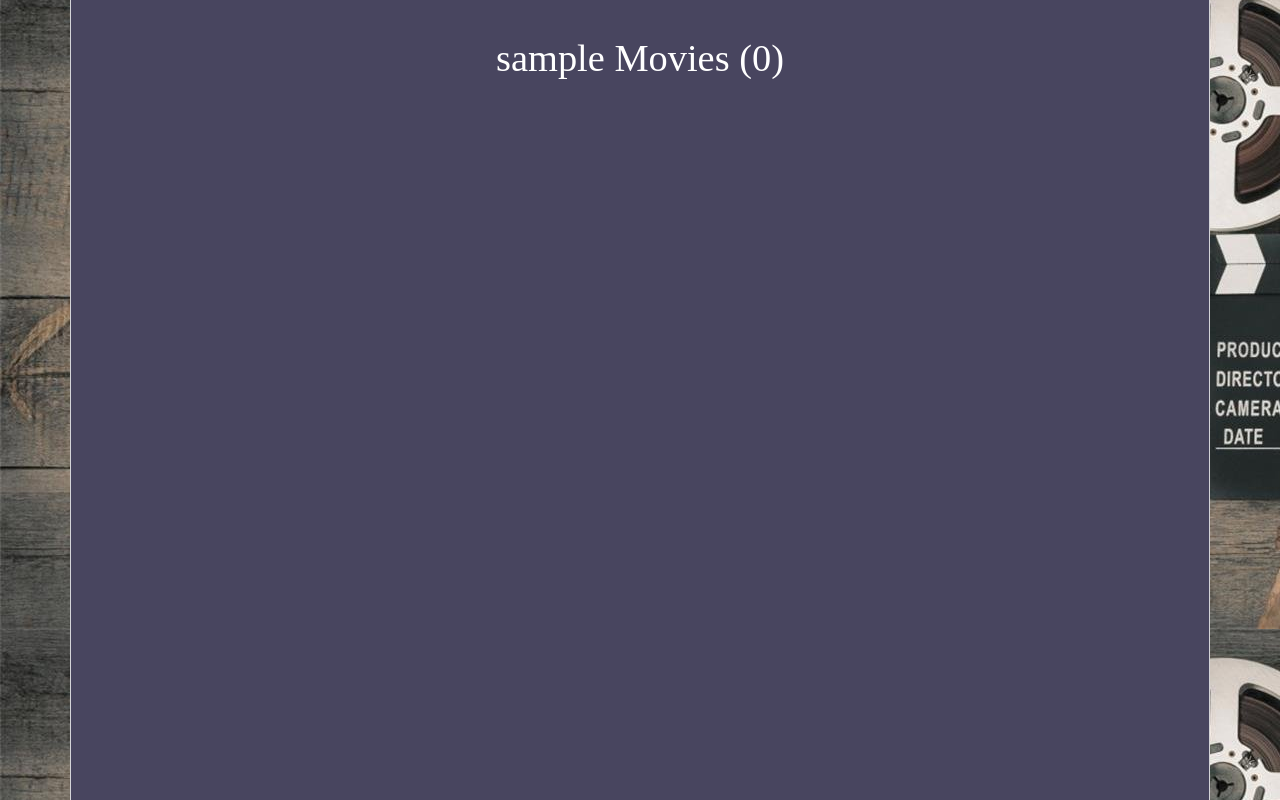
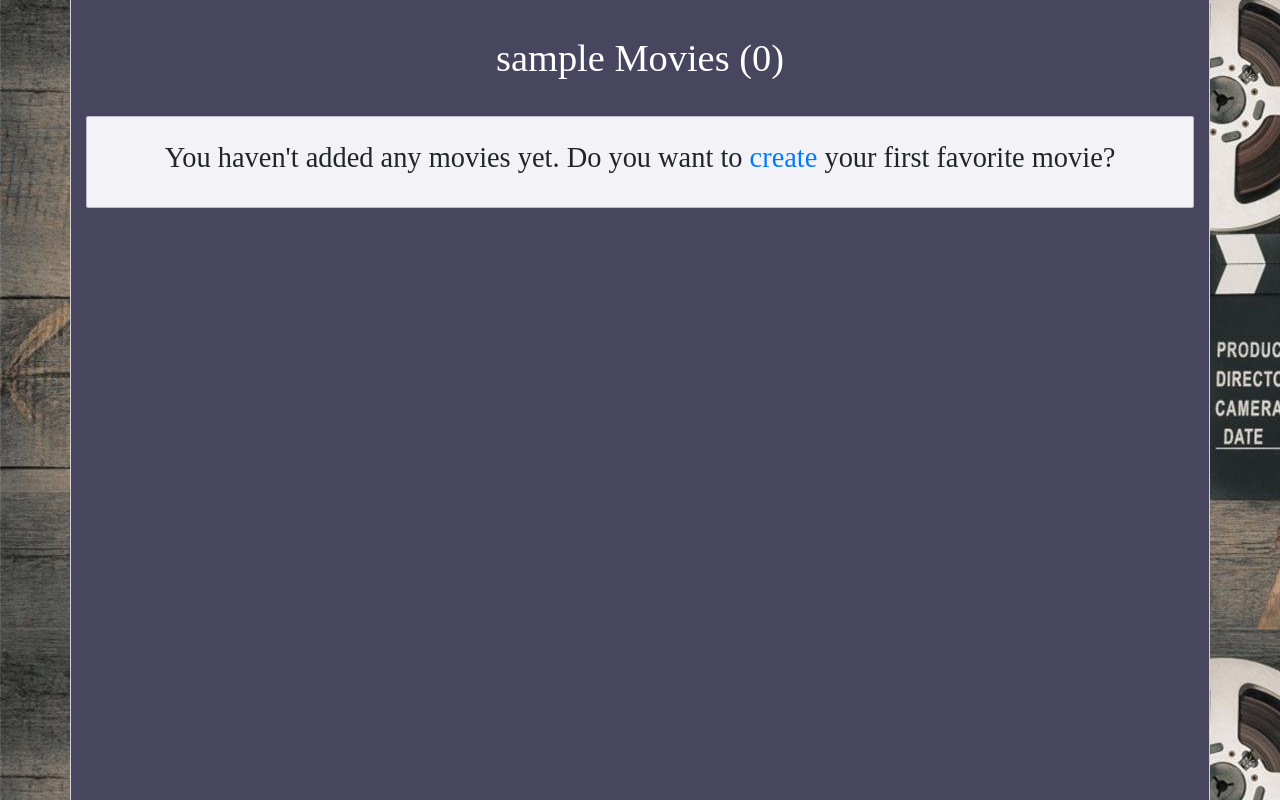
Before and after one commit to MShbana/item-catalog, a Flask app: a page that uses templates/user_movies.html in a window 1280 px wide. Shown: the part 57-857 px from the top of the page. Run offline with Flask 2, Linux system fonts and the light colour scheme; a user stored in the database is signed in; data comes from the database, SQL or seed files in the repository; data that the repository does not hold is empty; parts of the project's set-up code (start-up, migrations or seed data) failed here and were passed over; some libraries are stand-ins or nearby versions.

Commit message:
Added a sentence to show up in the user's account if they have no movies yet

```diff
--- a/templates/genre.html
+++ b/templates/genre.html
@@ -17,7 +17,7 @@
     <h1 class="page-heading">{{ genre.name }} Movies ({{ movies_count }})</h1>
     {% if not movies %}
     <div class="content-section px-2 py-4">
-        <h2 class="text-center"><span >{{ genre.name }}</span> genre is still empty. Do you want to <a href="{{ url_for('create_movie') }}">create</a> the first movie?</h2>
+        <h2 class="text-center"><span >{{ genre.name }}</span> genre is still empty. Do you want to <a href="{{ url_for('create_movie') }}">create</a> the first {{ genre.name }} movie?</h2>
     </div>
     {% endif %}
     {% for movie in movies %}
--- a/templates/user_movies.html
+++ b/templates/user_movies.html
@@ -1,6 +1,11 @@
 {% extends "layout.html" %}
 {% block content %}
     <h1 class="page-heading">{{ user.username }} Movies ({{ movies_count }})</h1>
+    {% if not movies %}
+        <div class="content-section px-2 py-4">
+            <h2 class="text-center"><span >You haven't added any movies yet. Do you want to <a href="{{ url_for('create_movie') }}">create</a> your first favorite movie?</h2>
+        </div>
+    {% endif %}
     {% for movie in movies %}
         {% include "movie_layout.html" %}
     {% endfor %}
```
